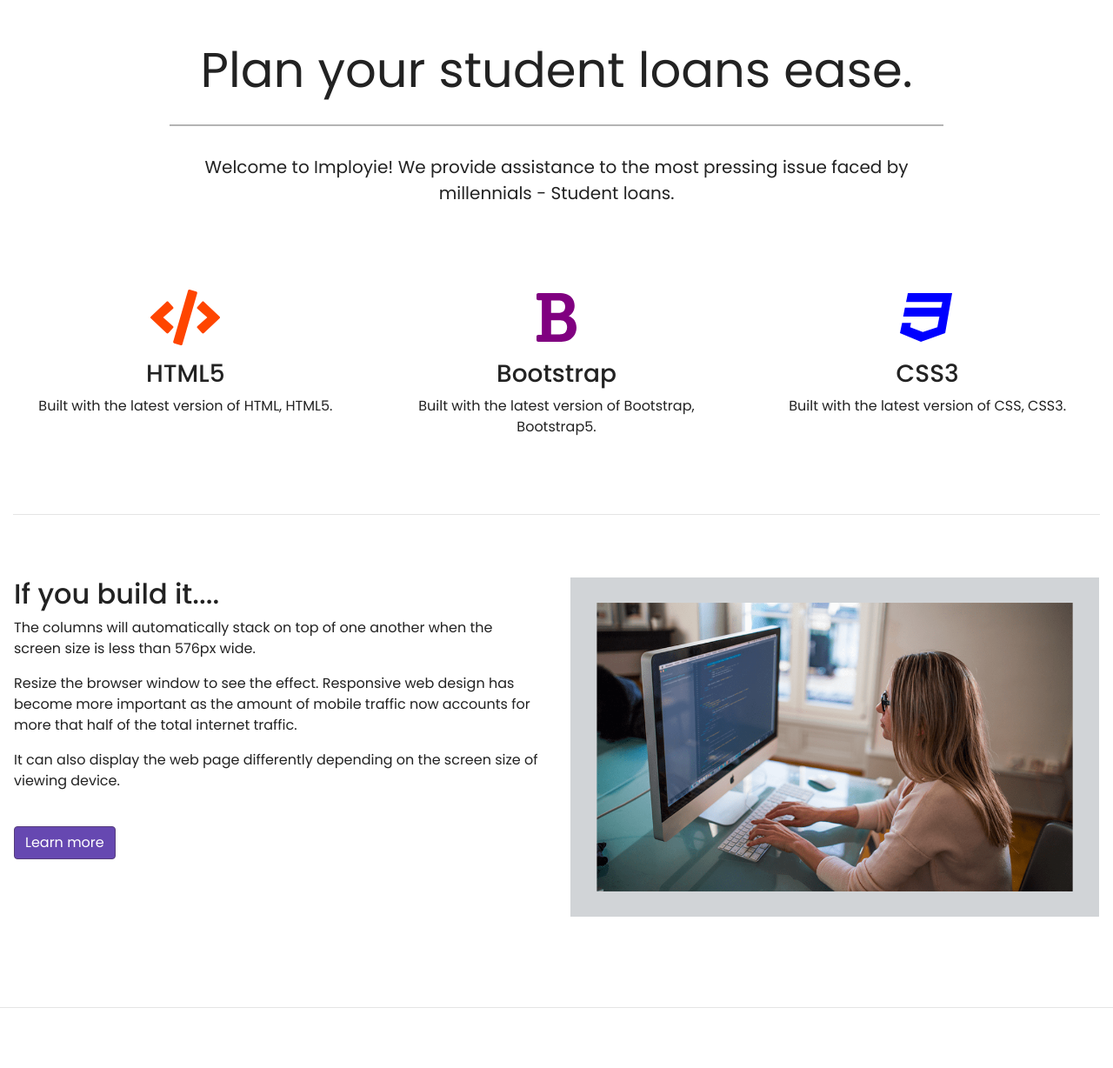
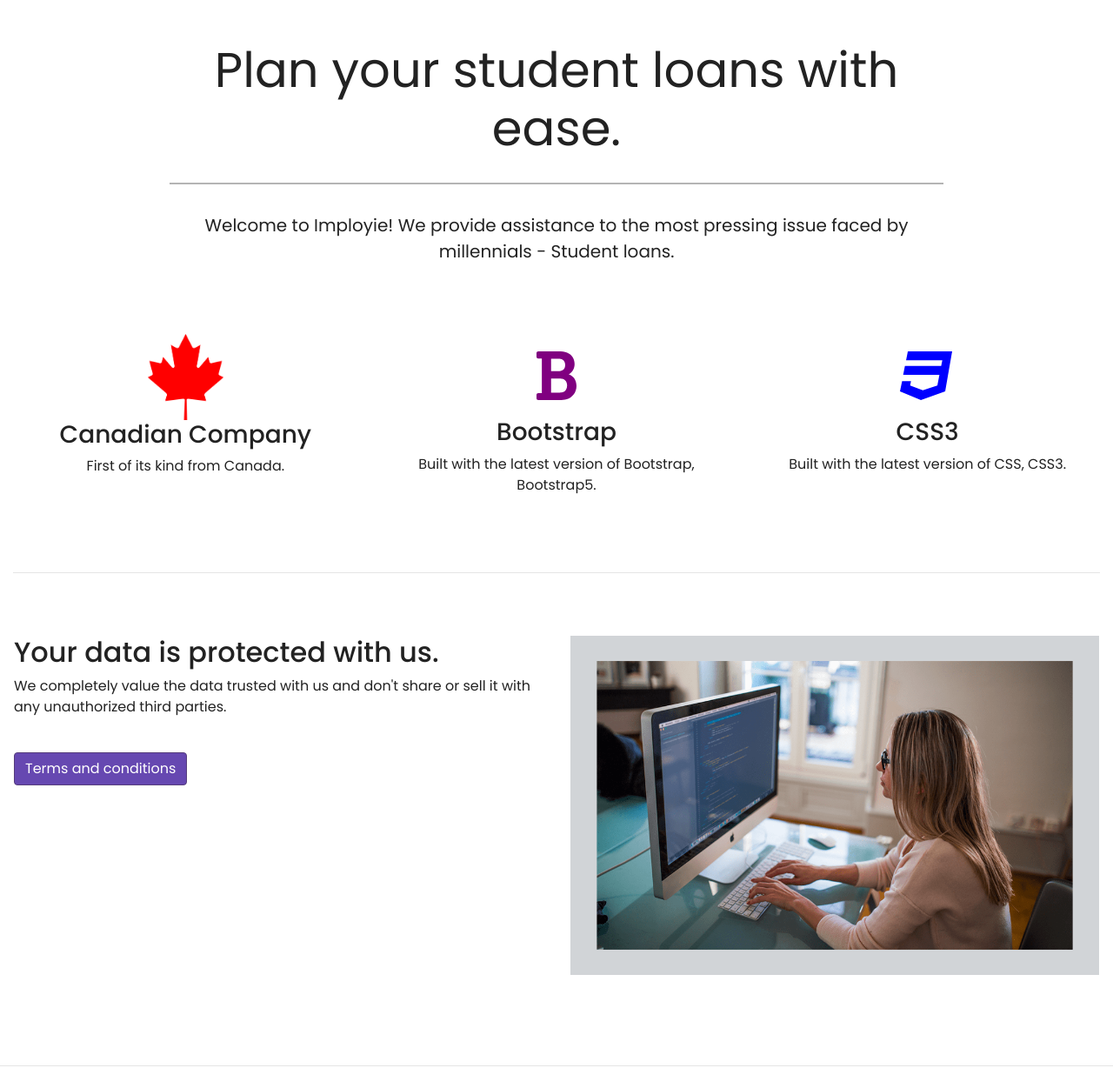
Before and after one commit to Kartik-Sangwan/Buddhi, a Flask app: page / in a window 1280 px wide. Shown: the part 1063-2291 px from the top of the page at 87% size. Run offline with Flask 2, Linux system fonts and the light colour scheme; some libraries are stand-ins or nearby versions.

Commit message:
Font page

```diff
--- a/flask_login/main/templates/index.html
+++ b/flask_login/main/templates/index.html
@@ -54,7 +54,7 @@
 
         <div class="carousel-inner">
             <div class="carousel-item active">
-                <img src="../static/img/Toronto.jpg" alt="" />
+                <img src="../static/img/Toronto.jpg" width="100%" alt="" />
                 <div class="carousel-caption">
                     <h1 class="display-2">Imployie</h1>
                     <h3>Debt Management For Millennials</h3>
@@ -63,7 +63,11 @@
                 </div>
             </div>
             <div class="carousel-item">
-                <img src="../static/img/background2.png" alt="" />
+                <img src="../static/img/Employees.jpg" alt="" />
+                <div class="carousel-caption">
+                    <!-- <h1 class="display-2"></h1> -->
+                    <h3>Give your employees the gift of student loan assistance by choosing Employie.</h3>
+                </div>
             </div>
             <div class="carousel-item">
                 <img src="../static/img/background3.png" alt="" />
@@ -92,7 +96,7 @@
     <div class="container-fluid padding">
         <div class="row welcome text-center">
             <div class="col-12">
-                <h1 class="display-4">Plan your student loans ease.</h1>
+                <h1 class="display-4">Plan your student loans with ease.</h1>
             </div>
             <hr />
             <div class="col-12">
@@ -106,9 +110,10 @@
     <div class="container-fluid padding">
         <div class="row text-center padding">
             <div class="col-xs-12 col-sm-6 col-md-4">
-                <i class="fas fa-code"></i>
-                <h3>HTML5</h3>
-                <p>Built with the latest version of HTML, HTML5.</p>
+                <!-- <i class="fas fa-code"></i> -->
+                <img src="../static/img/maple.png" width="87px" />
+                <h3>Canadian Company</h3>
+                <p>First of its kind from Canada.</p>
             </div>
             <div class="col-xs-12 col-sm-6 col-md-4">
                 <i class="fas fa-bold"></i>
@@ -127,18 +132,18 @@
     <div class="container-fluid padding">
         <div class="row padding">
             <div class="col-lg-6">
-                <h2>If you build it....</h2>
+                <h2>Your data is protected with us.</h2>
                 <p>
-                    The columns will automatically stack on top of one another when the screen size is less than 576px wide.
+                    We completely value the data trusted with us and don't share or sell it with any unauthorized third parties.
                 </p>
-                <p>
+                <!-- <p>
                     Resize the browser window to see the effect. Responsive web design has become more important as the amount of mobile traffic now accounts for more that half of the total internet traffic.
                 </p>
                 <p>
                     It can also display the web page differently depending on the screen size of viewing device.
-                </p>
+                </p> -->
                 <br />
-                <a href="#" class="btn btn-primary">Learn more</a>
+                <a href="#" class="btn btn-primary">Terms and conditions</a>
             </div>
             <div class="col-lg-6">
                 <img src="../static/img/desk.png" alt="" class="image-fluid" />
```
Also changed, not shown: Website Pictures/Logo.jpg (deleted), flask_login/main/static/img/Employees.jpg (renamed from Website Pictures/Employees.jpg), flask_login/main/static/img/maple.png (added).
